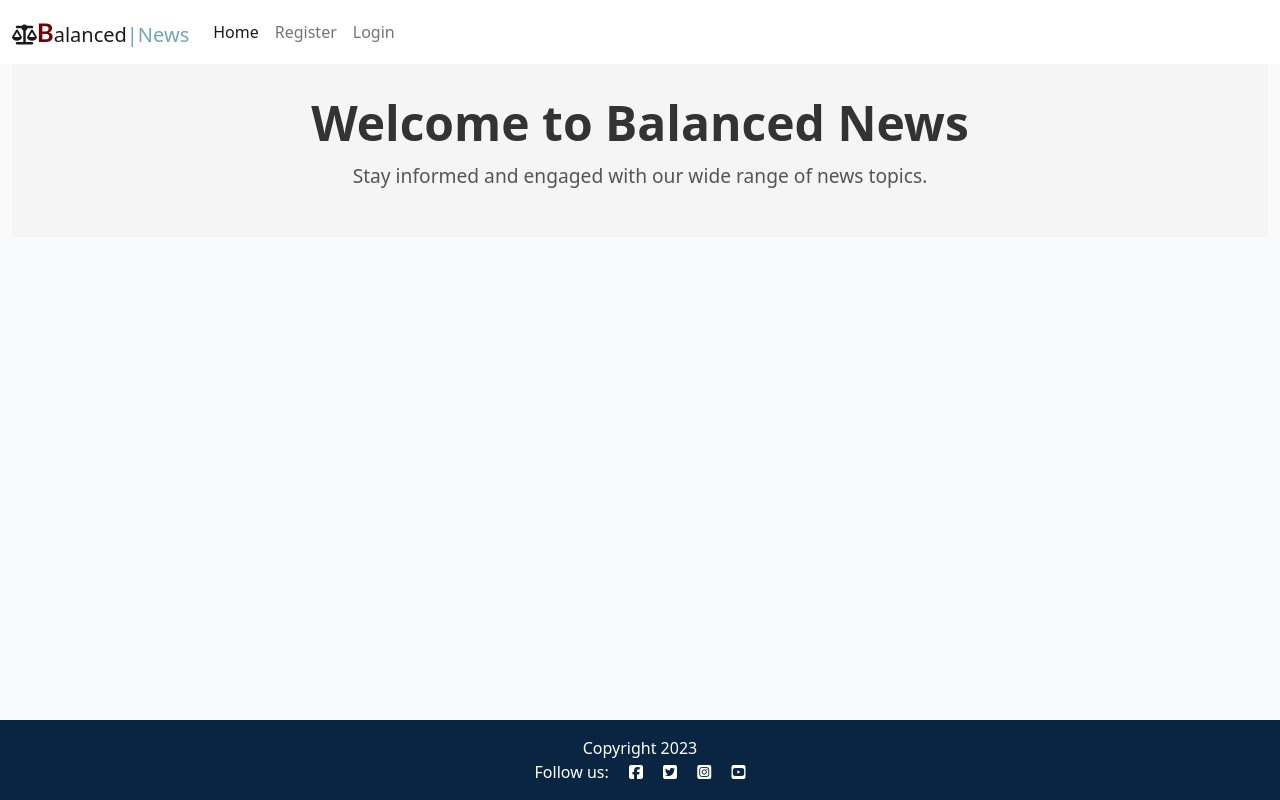
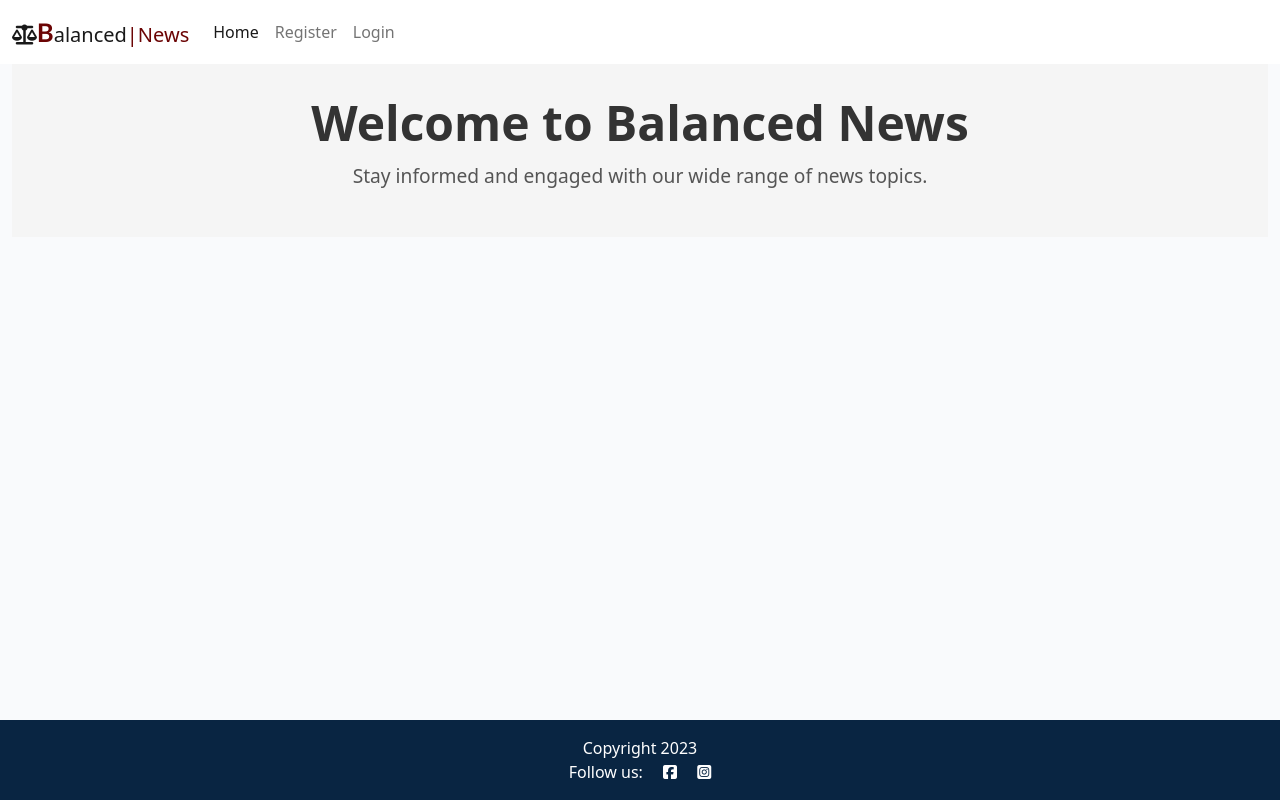
Before and after one commit to qburn93/balanced-news-app, a Django app: page / in a window 1280 px wide. Run offline with Django 3.2, Linux system fonts and the light colour scheme; data that the repository does not hold is empty; some libraries are stand-ins or nearby versions.

Commit message:
Changed Title color and added live instagram link to website intagram page

```diff
--- a/static/css/style.css
+++ b/static/css/style.css
@@ -20,7 +20,7 @@ body {
 
 .thin {
     font-weight: 300;
-    color: #74A4BC;
+    color: #6b0404;
 }
 
 .light-bg {
--- a/templates/base.html
+++ b/templates/base.html
@@ -84,9 +84,9 @@
     <footer class="footer mt-auto py-3 dark-bg">
         <p class="m-0 text-center text-white">Copyright 2023</p>
         <p class="m-0 text-center text-white">Follow us: <i class="fab fa-facebook-square ms-3"></i>
-            <i class="fab fa-twitter-square ms-3"></i>
-            <i class="fab fa-instagram-square ms-3"></i>
-            <i class="fab fa-youtube-square ms-3"></i></p>
+
+            <i class="fab fa-instagram-square ms-3" href="https://www.instagram.com/newbalancednews/" target="_blank" rel="noopener" aria-label="Find us on Instagram (link opens in a new tab)"></i>
+
     </footer>
     <script>
         setTimeout(function () {
```
